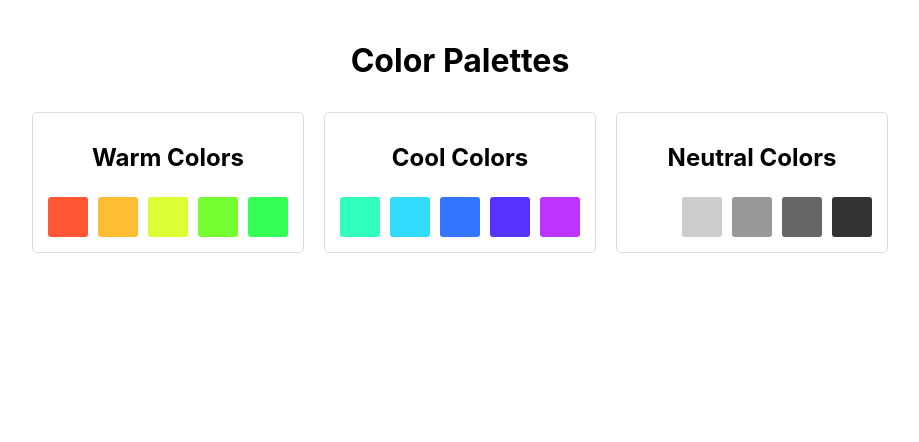
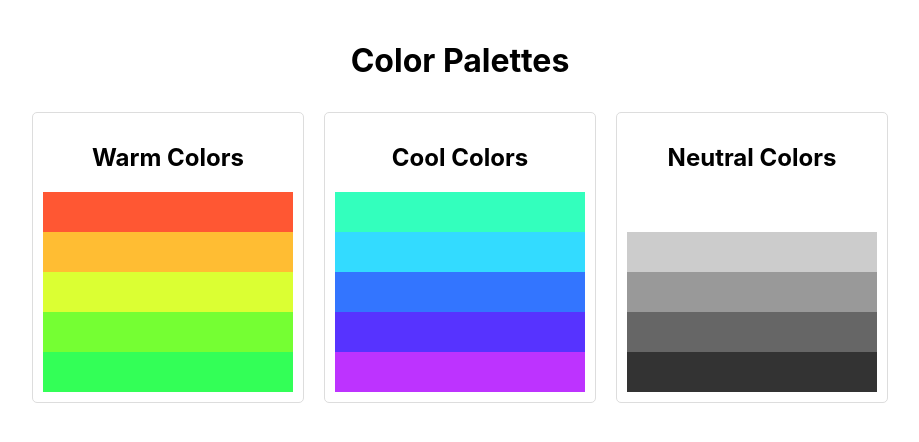
Before and after one commit to Rama-2020/react_color_palettes, a React (Create React App) app: page / in a window 1280 px wide. Shown: the top 442 px of the page, without its empty margins (180-1099 px from the left). Built offline with nearby package versions, Linux system fonts and the light colour scheme.

Commit message:
Added Horizontal Alignment to the colors inside the palette

```diff
--- a/src/components/Color.css
+++ b/src/components/Color.css
@@ -1,8 +1,8 @@
 .color {
-    width: 40px;
+    width: 100%;
     height: 40px;
-    margin: 5px;
-    border-radius: 3px;
+    margin: 0px;
+    /* border-radius: 15px 15px 0px 0px; */
     display: flex;
     align-items: center;
     justify-content: center;
--- a/src/components/Palette.css
+++ b/src/components/Palette.css
@@ -8,5 +8,6 @@
 
 .colors {
     display: flex;
-    flex-wrap: wrap;
+    /* flex-wrap: center; */
+    flex-direction: column;
 }
```
